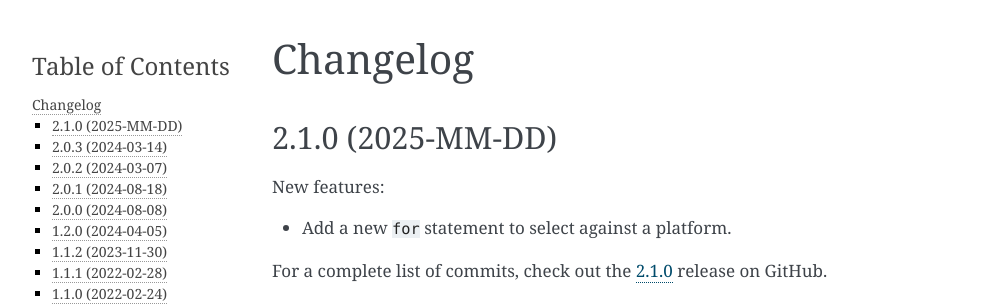
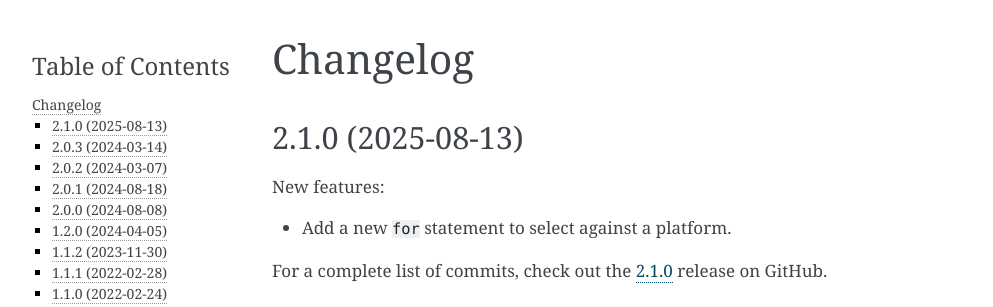
Before and after one commit to canonical/craft-grammar, a Sphinx documentation site: the page built from docs/changelog.rst, in a window 1280 px wide. Shown: the top 307 px of the page, without its empty margins (148-1141 px from the left). Built offline with Sphinx 7.4.7, drawn with Linux system fonts in a browser that asks for light colours; pages that are not in the unit, such as notebooks, are missing from menus.

Commit message:
docs: date changelog
Signed-off-by: Callahan Kovacs <callahan.kovacs@canonical.com>

```diff
--- a/docs/changelog.rst
+++ b/docs/changelog.rst
@@ -18,7 +18,7 @@ Changelog
 
 .. _release 2.1.0:
 
-2.1.0 (2025-MM-DD)
+2.1.0 (2025-08-13)
 ------------------
 
 New features:
```
